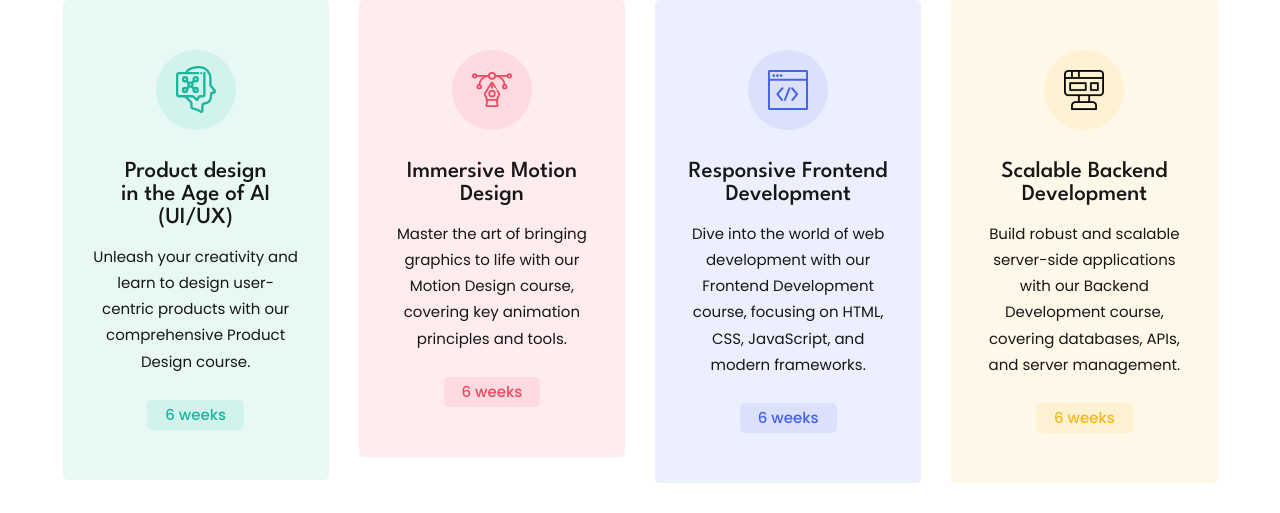
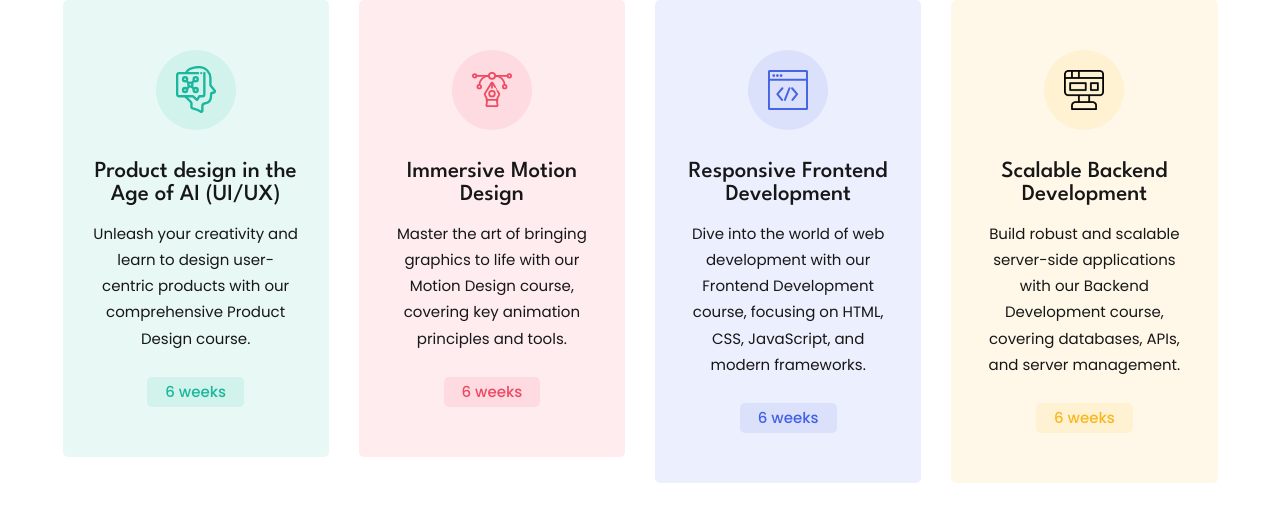
Before and after one commit to eazifyservices/eazifyacademy, a plain HTML site: page index.html in a window 1280 px wide. Shown: the part 1177-1690 px from the top of the page. Drawn offline with nearby package versions, Linux system fonts and the light colour scheme.

Commit message:
Update index.html

```diff
--- a/index.html
+++ b/index.html
@@ -205,7 +205,7 @@
                   <div class="card-icon">
                       <img src="./assets/images/category-1.svg" width="40" height="40" loading="lazy" alt="Product Design Program" class="img">
                   </div>
-                  <h3 class="h3 card-title">Product design <br> in the Age of AI (UI/UX)</h3>
+                  <h3 class="h3 card-title">Product design in the Age of AI (UI/UX)</h3>
                   <p class="card-text">
                     Unleash your creativity and learn to design user-centric products with our comprehensive Product Design course.
                   </p>
```
